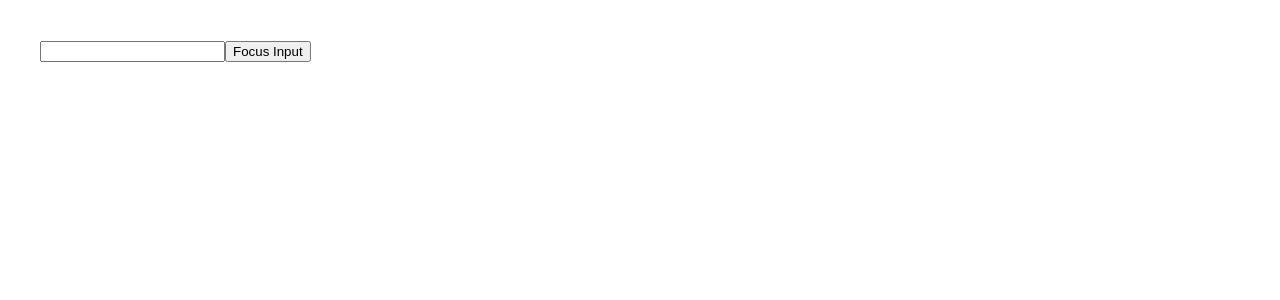
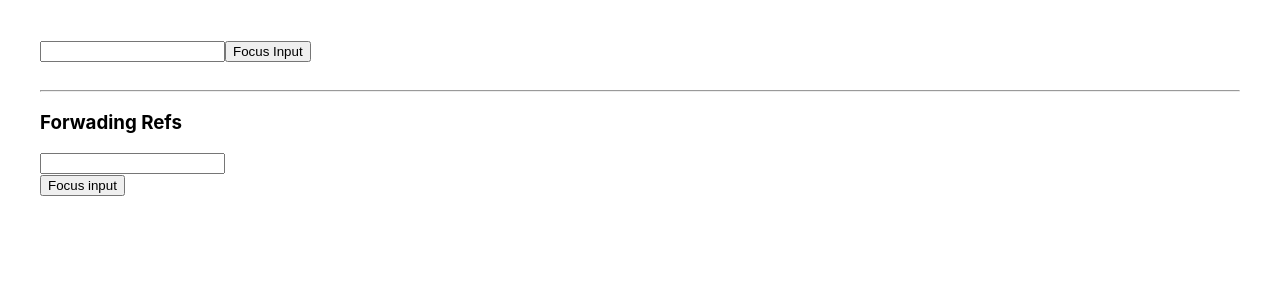
Before and after one commit to Unit-Git/ReactJS-beginner-Codevolution, a React (Create React App) app: page / in a window 1280 px wide. Shown: the top 300 px of the page. Built offline with nearby package versions, Linux system fonts and the light colour scheme.

Commit message:
Forwarding ref

```diff
--- a/src/App.js
+++ b/src/App.js
@@ -2,12 +2,14 @@ import React from 'react';
 import './App.css';
 import RefsDemo from './components/RefsDemo';
 import RefFocusInput from './components/RefFocusInput';
+import FRinputParent from './components/FRinputParent';
 
 function App() {
 	return (
 		<div style={{ padding: '2.5rem' }}>
 			{/* <RefsDemo /> */}
 			<RefFocusInput />
+			<FRinputParent />
 		</div>
 	);
 }
--- /dev/null
+++ b/src/components/FRinput.jsx
@@ -0,0 +1,19 @@
+import React, { forwardRef } from 'react';
+
+// function FRinput() {
+// 	return (
+// 		<div>
+// 			<input type='text'  />
+// 		</div>
+// 	);
+// }
+
+const FRinput = forwardRef((props, ref) => {
+	return (
+		<div>
+			<input type='text' ref={ref} />
+		</div>
+	);
+});
+
+export default FRinput;
--- /dev/null
+++ b/src/components/FRinputParent.jsx
@@ -0,0 +1,30 @@
+import React, { Component, Fragment, createRef } from 'react';
+import FRinput from './FRinput';
+
+class FRinputParent extends Component {
+	constructor(props) {
+		super(props);
+
+		this.inputRef = createRef();
+	}
+
+	clickHandlerRef = () => {
+		this.inputRef.current.focus();
+	};
+
+	render() {
+		return (
+			<Fragment>
+				<br />
+				<br />
+				<hr />
+				<h3> Forwading Refs</h3>
+
+				<FRinput ref={this.inputRef} />
+				<button onClick={this.clickHandlerRef}>Focus input</button>
+			</Fragment>
+		);
+	}
+}
+
+export default FRinputParent;
```
